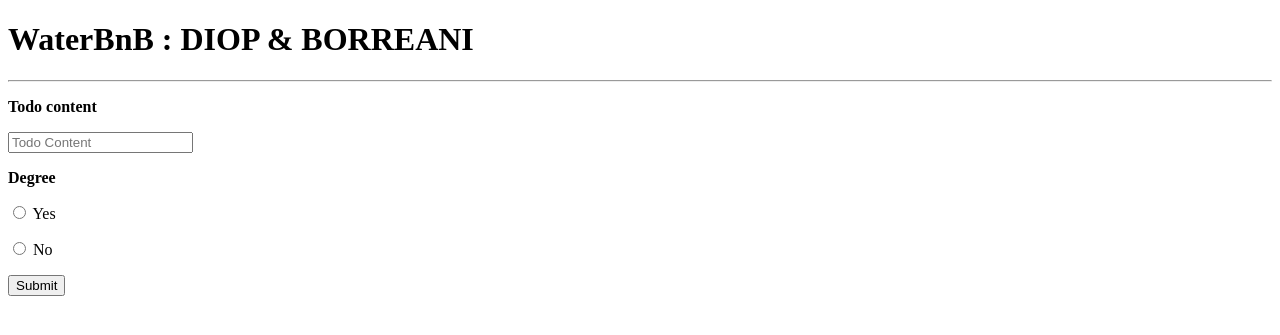
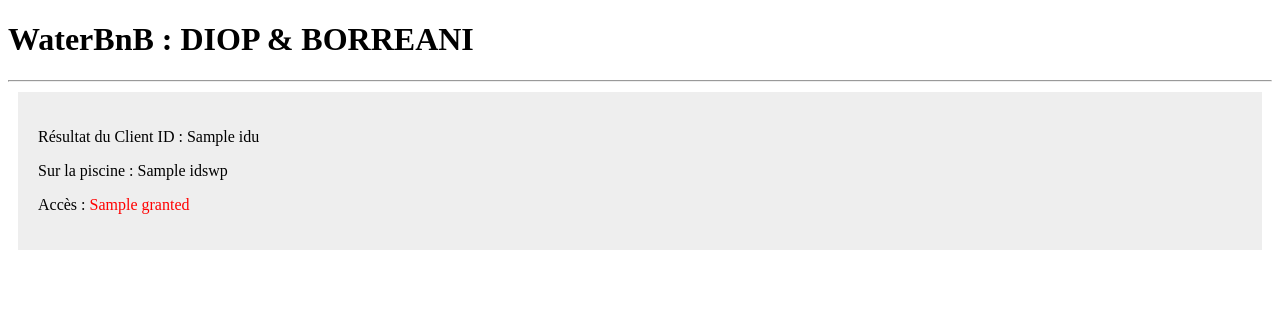
Before and after one commit to dioprawane/WaterBnB_22016588, a Flask app: template templates/index.html in a window 1280 px wide. Shown: the top 335 px of the page. Run offline with Flask 3, Linux system fonts and the light colour scheme; the template is opened without the code that fills it: most values are stand-ins (such as "Sample title", 1, 10 or a date in 2020); parts of the project's set-up code (start-up, migrations or seed data) failed here and were passed over; some libraries are stand-ins or nearby versions.

Commit message:
commit 11/04/2024

```diff
--- a/app.py
+++ b/app.py
@@ -118,7 +118,9 @@ def openthedoor():
         granted = "YES"
     else:
         granted = "NO"
-    return  jsonify({'idu' : session['idu'], 'idswp' : session['idswp'], "granted" : granted}), 200
+    #return  jsonify({'idu' : session['idu'], 'idswp' : session['idswp'], "granted" : granted}), 200
+    # Utilisez render_template pour envoyer les données à index.html
+    return render_template('index.html', idu=session['idu'], idswp=session['idswp'], granted=granted)
 
 # Test with => curl -X POST https://waterbnbf.onrender.com/open?who=gillou
 # Test with => curl https://waterbnbf.onrender.com/open?who=gillou
--- a/templates/index.html
+++ b/templates/index.html
@@ -1,13 +1,20 @@
 <!DOCTYPE html>
 <html lang="en">
+  <html lang="en">
   <head>
     <meta charset="UTF-8">
     <title>WaterBnB</title>
     <style>
-      .todo {
+      .info {
           padding: 20px;
           margin: 10px;
           background-color: #eee;
+      }
+      .granted {
+          color: green;
+      }
+      .denied {
+          color: red;
       }
     </style>
   </head>
@@ -15,28 +22,12 @@
     <h1>WaterBnB : DIOP & BORREANI </h1>
     <hr>
     <div class="content">
+      <div class="info">
+        <p>Résultat du Client ID : {{ idu }}</p>
+        <p>Sur la piscine : {{ idswp }}</p>
+        <p>Accès : <span class="{{ 'granted' if granted == 'YES' else 'denied' }}">{{ granted }}</span></p>
+      </div>
       <form method="post">
-        <p>
-          <b><label for="content">Todo content</label></b>
-        </p>
-        <p>
-          <input type="text" name="content"
-                 placeholder="Todo Content"></input>
-        </p>
-
-        <p>
-          <b><label for="degree">Degree</label></b>
-        </p>
-        <p>
-          <input id="degree-0" name="degree" required type="radio" value="Important">
-          <label for="degree-0">Yes</label>
-        </p>
-        <p>
-          <input id="degree-1" name="degree" required type="radio" value="Unimportant">
-          <label for="degree-1">No</label>
-        </p>
-        <button type="submit">Submit</button>
-      </form>
     </div>
   </body>
 </html>
```
